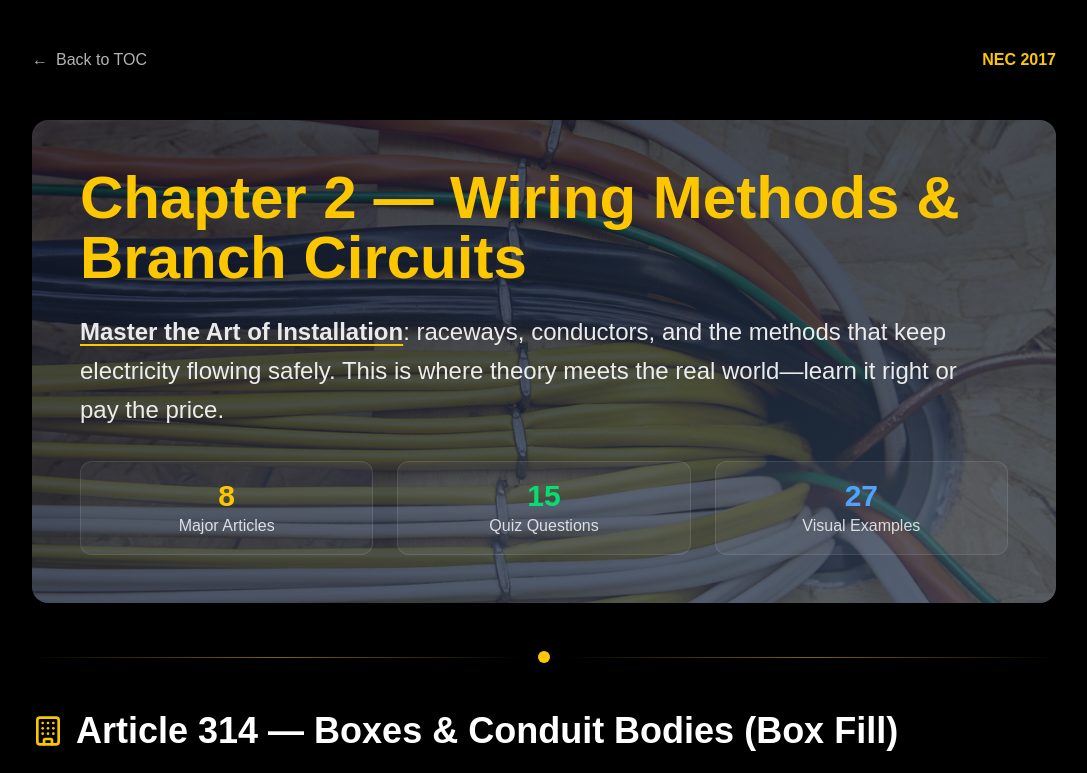
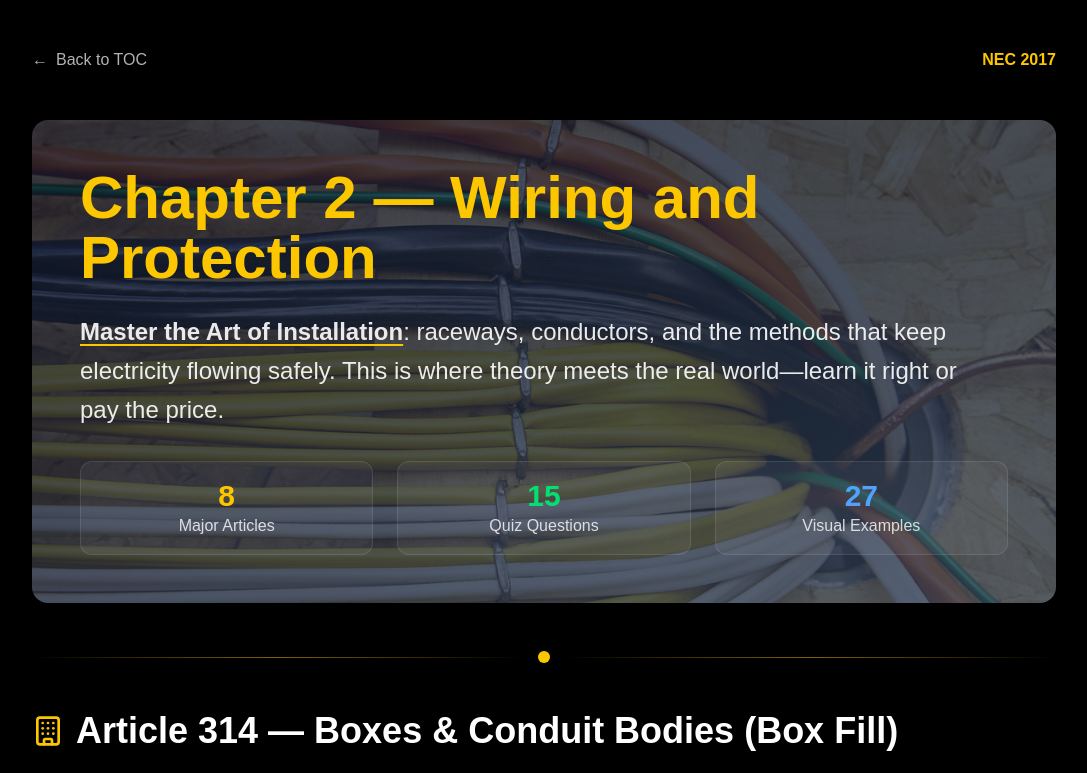
Before and after one commit to tommythorne/ohmwork-guide, a Next.js app: page /modules/module-02 in a window 1280 px wide. Shown: the top 773 px of the page, without its empty margins (96-1183 px from the left). Built offline with nearby package versions, Linux system fonts and the light colour scheme.

Commit message:
fix(module-02,03): align chapter headers with NEC (Ch2 Wiring & Protection, Ch3 Wiring Methods & Materials)

```diff
--- a/app/modules/module-02/page.tsx
+++ b/app/modules/module-02/page.tsx
@@ -297,7 +297,7 @@ export default function Ch2Wiring() {
           {/* Content */}
           <div className="relative z-10">
             <h1 className="text-4xl md:text-5xl lg:text-6xl font-extrabold text-yellow-400 mb-6">
-              Chapter 2 — Wiring Methods & Branch Circuits
+              Chapter 2 — Wiring and Protection
             </h1>
             <p className="text-xl md:text-2xl text-white/90 leading-relaxed max-w-4xl">
               <HL>Master the Art of Installation</HL>: raceways, conductors, and the methods that keep electricity flowing safely.
--- a/app/modules/module-03/page.tsx
+++ b/app/modules/module-03/page.tsx
@@ -109,7 +109,7 @@ export default function Ch3Raceways() {
           <div className="relative z-10">
             <p className="text-white/80 mb-2">Advanced raceway systems: IMC, RMC, PVC, LFNC, metal wireways, and surface raceways</p>
             <h1 className="text-4xl md:text-5xl lg:text-6xl font-extrabold text-yellow-400 mb-6">
-              Chapter 3 — Raceway Systems & Wireways (Advanced)
+              Chapter 3 — Wiring Methods and Materials
             </h1>
             <p className="text-xl md:text-2xl text-white/90 leading-relaxed max-w-4xl">
               <HL>Push beyond basics</HL>: learn when and why to choose each raceway, plus support spacing, fittings,
```
